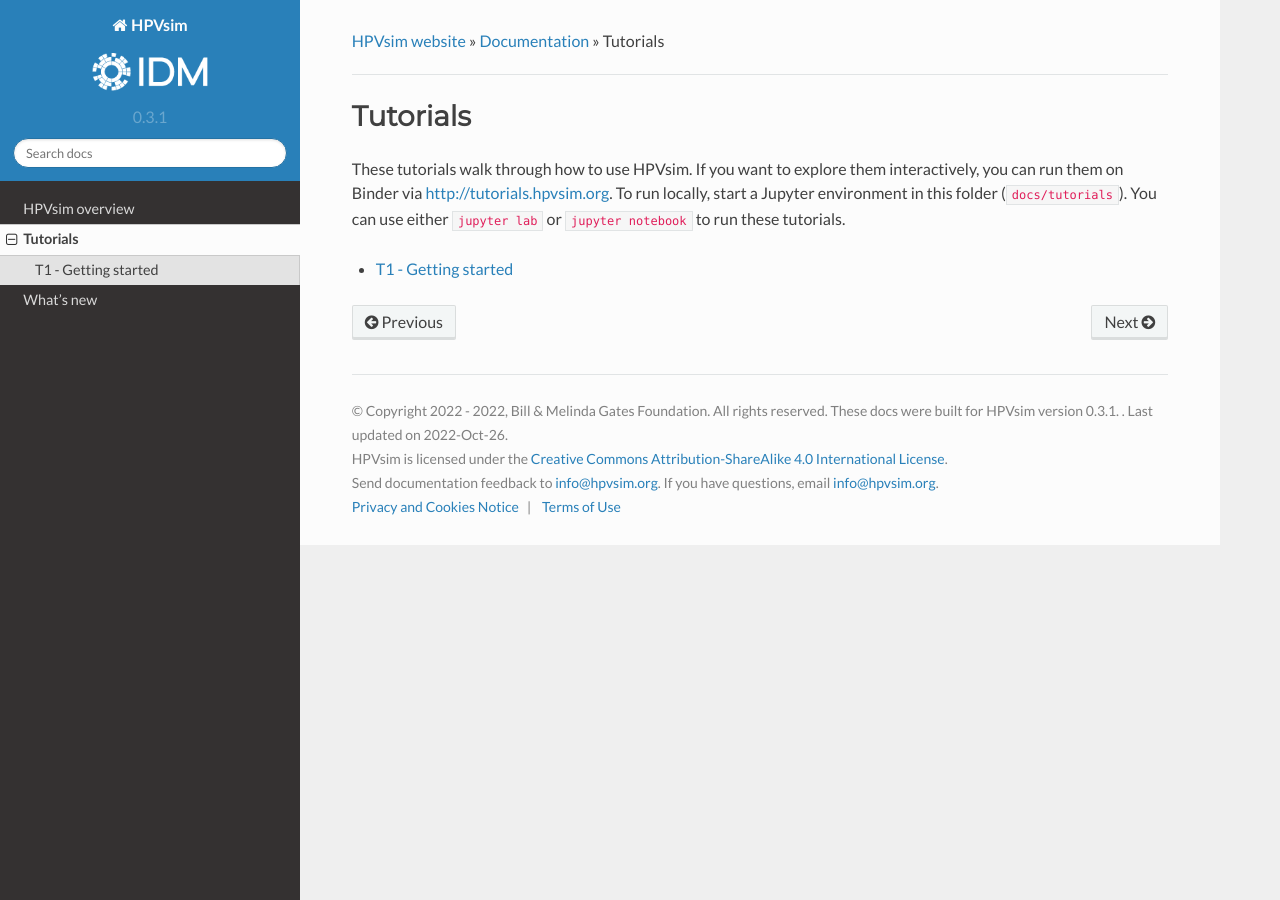
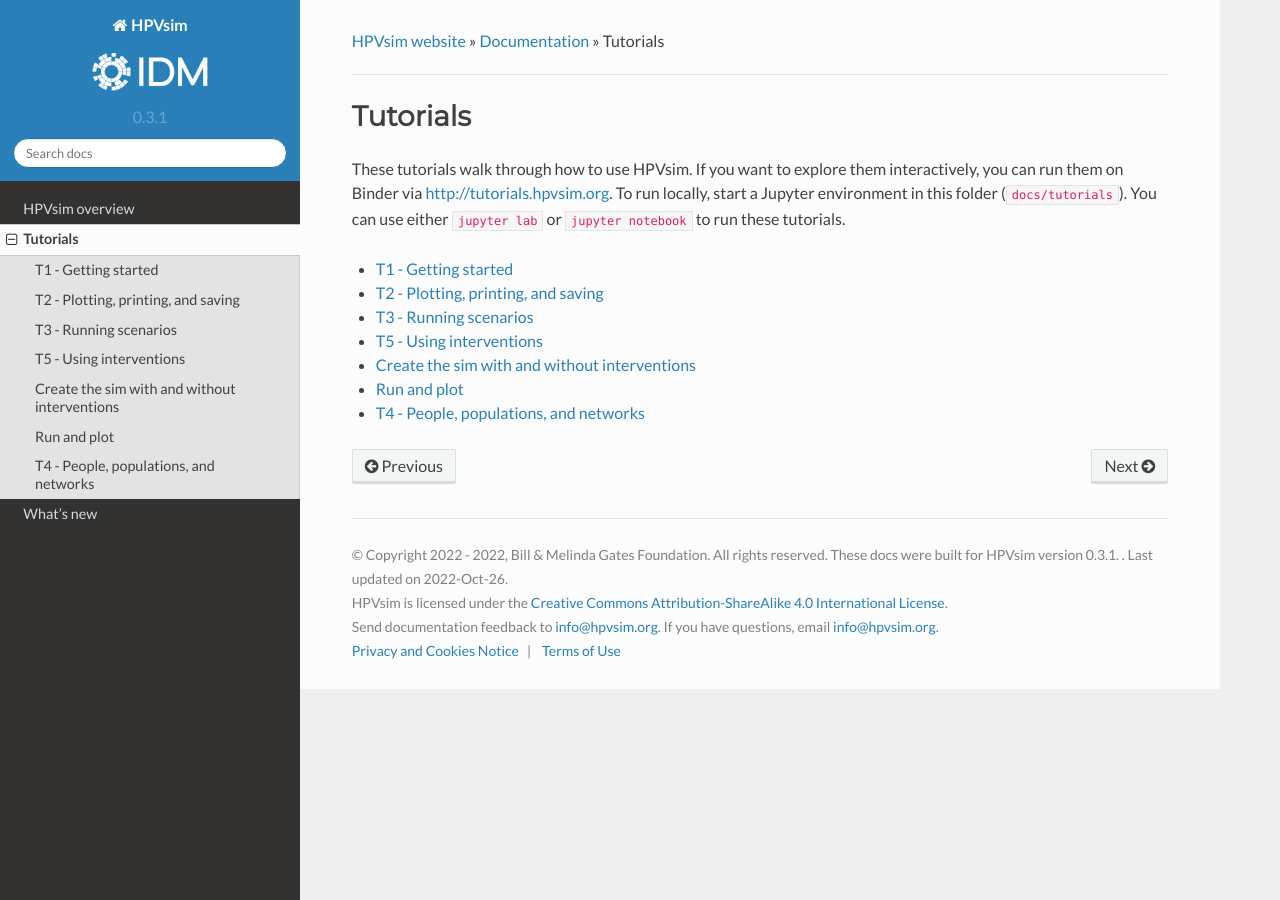
Before and after one commit to InstituteforDiseaseModeling/hpvsim, a Sphinx documentation site: the page built from docs/tutorials.rst, in a window 1280 px wide. Built offline with Sphinx 7.4.7 and the Read the Docs theme 2.0.0, drawn with Linux system fonts in a browser that asks for light colours.

Commit message:
update tutorial list

```diff
--- a/CHANGELOG.rst
+++ b/CHANGELOG.rst
@@ -24,7 +24,7 @@
 
 
 Version 0.2.11 (2022-10-25)
---------------------------
+---------------------------
 - Changes the way dates of HPV clearance are assigned to use durations sampled
 - *GitHub info*: PR `374 <https://github.com/amath-idm/hpvsim/pull/374>`__
 
--- a/docs/tutorials.rst
+++ b/docs/tutorials.rst
@@ -4,3 +4,7 @@
     :maxdepth: 1
 
     tutorials/tut_intro.ipynb
+    tutorials/tut_plotting.ipynb
+    tutorials/tut_running.ipynb
+    tutorials/tut_interventions.ipynb
+    tutorials/tut_people.ipynb
```
